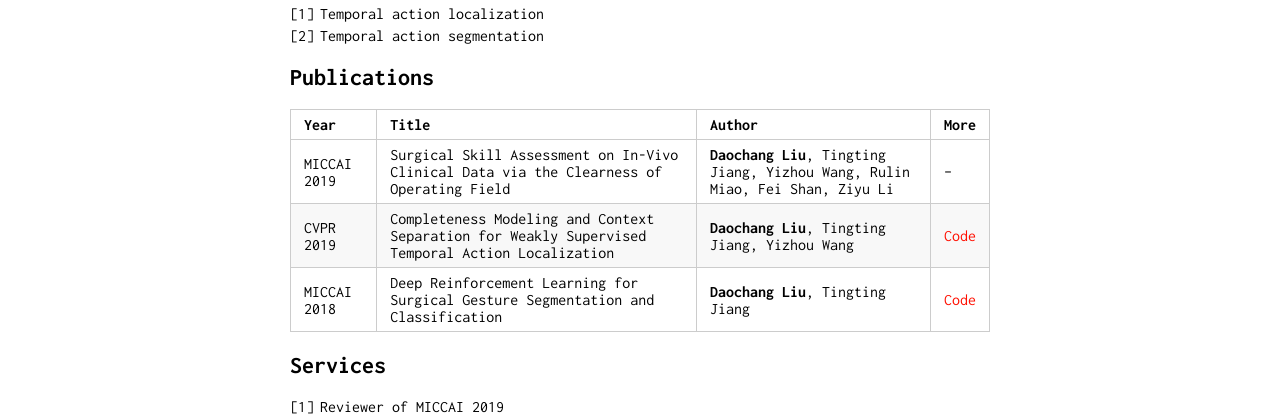
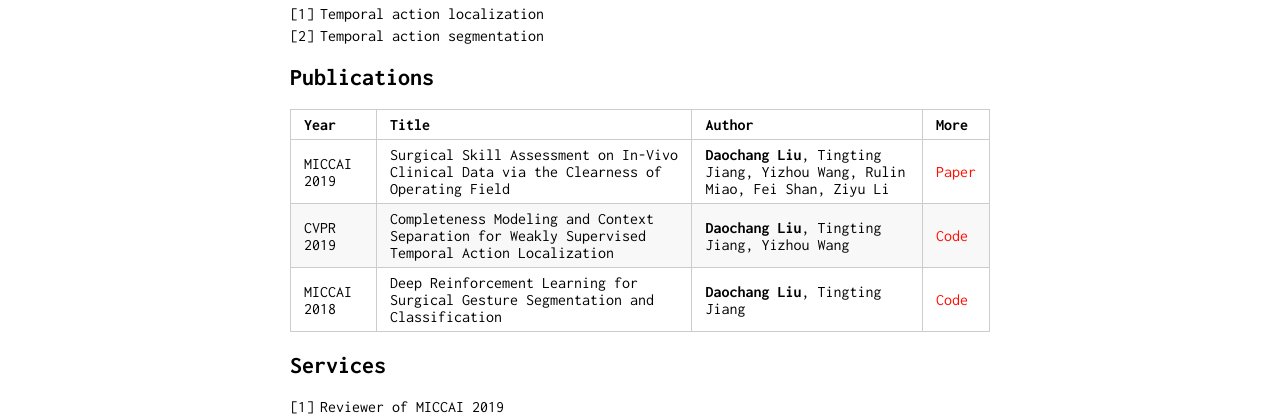
Before and after one commit to Finspire13/Finspire13.github.io, a Jekyll site: the page built from index.md, in a window 1280 px wide. Shown: the part 447-867 px from the top of the page. Built offline with Jekyll 4.4.1, drawn with Linux system fonts in a browser that asks for light colours; our own code applies the rules of GitHub Pages for plain Markdown files.

Commit message:
Update index.md

```diff
--- a/index.md
+++ b/index.md
@@ -24,7 +24,7 @@
 
  Year | Title | Author | More
 -----|-----|-----|-----
-MICCAI 2019 | Surgical Skill Assessment on In-Vivo Clinical Data via the Clearness of Operating Field | **Daochang Liu**, Tingting Jiang, Yizhou Wang, Rulin Miao, Fei Shan, Ziyu Li | --
+MICCAI 2019 | Surgical Skill Assessment on In-Vivo Clinical Data via the Clearness of Operating Field | **Daochang Liu**, Tingting Jiang, Yizhou Wang, Rulin Miao, Fei Shan, Ziyu Li | [Paper](http://www.vie.group/media/pdf/paper37.pdf)
 CVPR 2019 | Completeness Modeling and Context Separation for Weakly Supervised Temporal Action Localization | **Daochang Liu**, Tingting Jiang, Yizhou Wang | [Code](https://github.com/Finspire13/CMCS-Temporal-Action-Localization)
 MICCAI 2018 | Deep Reinforcement Learning for Surgical Gesture Segmentation and Classification | **Daochang Liu**, Tingting Jiang | [Code](https://github.com/Finspire13/RL-Surgical-Gesture-Segmentation)
 
```
